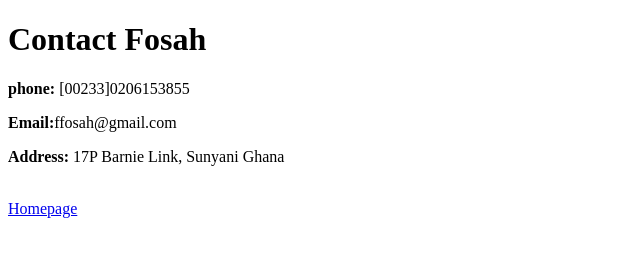
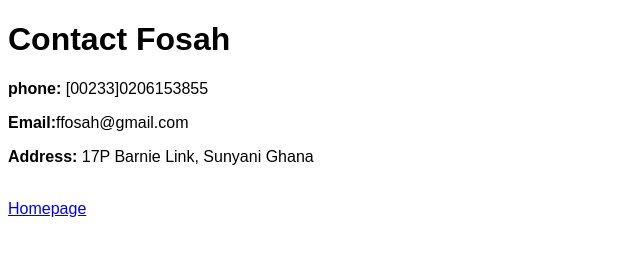
Before and after one commit to ffosah/portfolio, a plain HTML site: page public/contact.html in a window 1280 px wide. Shown: the whole page, without its empty margins (0-640 px from the left). Drawn offline with Linux system fonts and the light colour scheme.

Commit message:
Update contact.html

```diff
--- a/public/contact.html
+++ b/public/contact.html
@@ -3,9 +3,9 @@
 <head>
     <meta charset="UTF-8">
     <meta name="viewport" content="width=device-width, initial-scale=1.0">
-    <title>Document</title>
+    <title>Contact</title>
 </head>
-<body>
+<body style="font-family: Arial, Helvetica, sans-serif;">
     <h1>Contact Fosah</h1>
      <p><b>phone:</b> [00233]0206153855</p>
     <p><b>Email:</b>ffosah@gmail.com</p>
```
